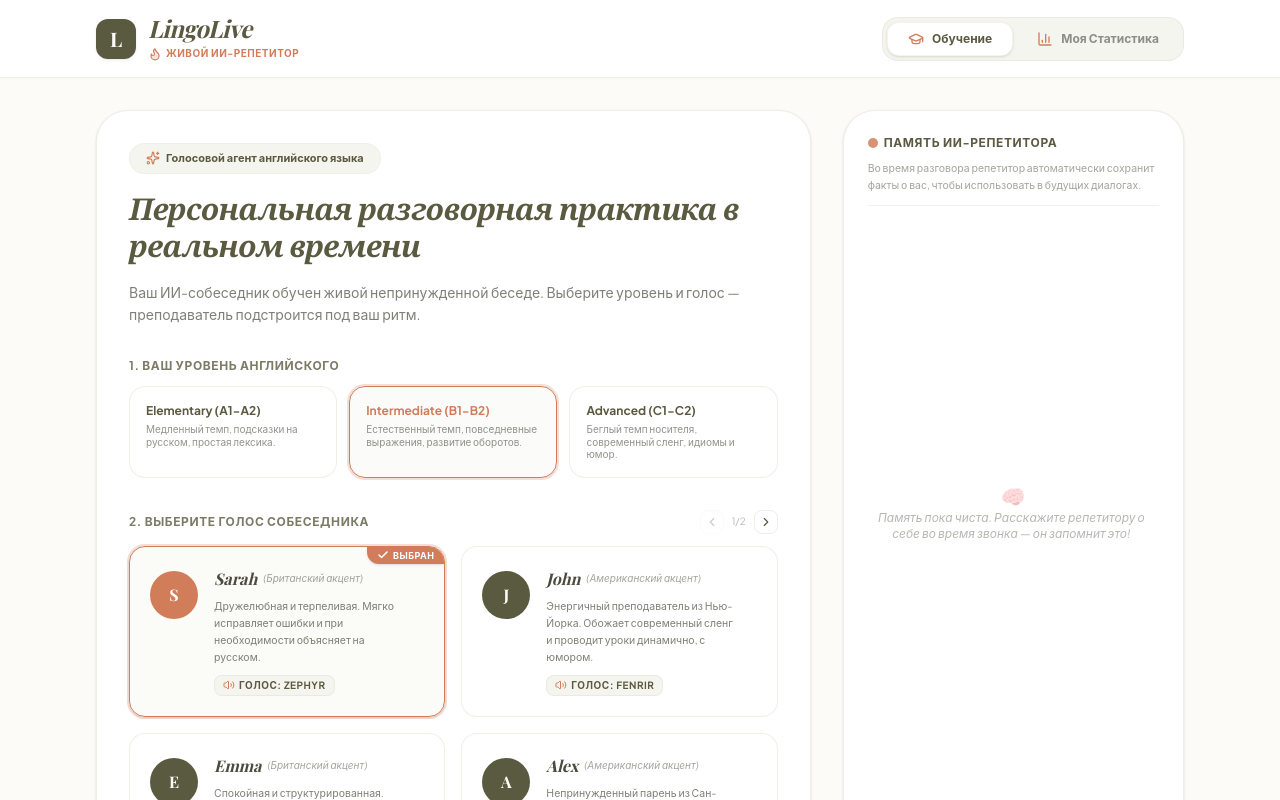
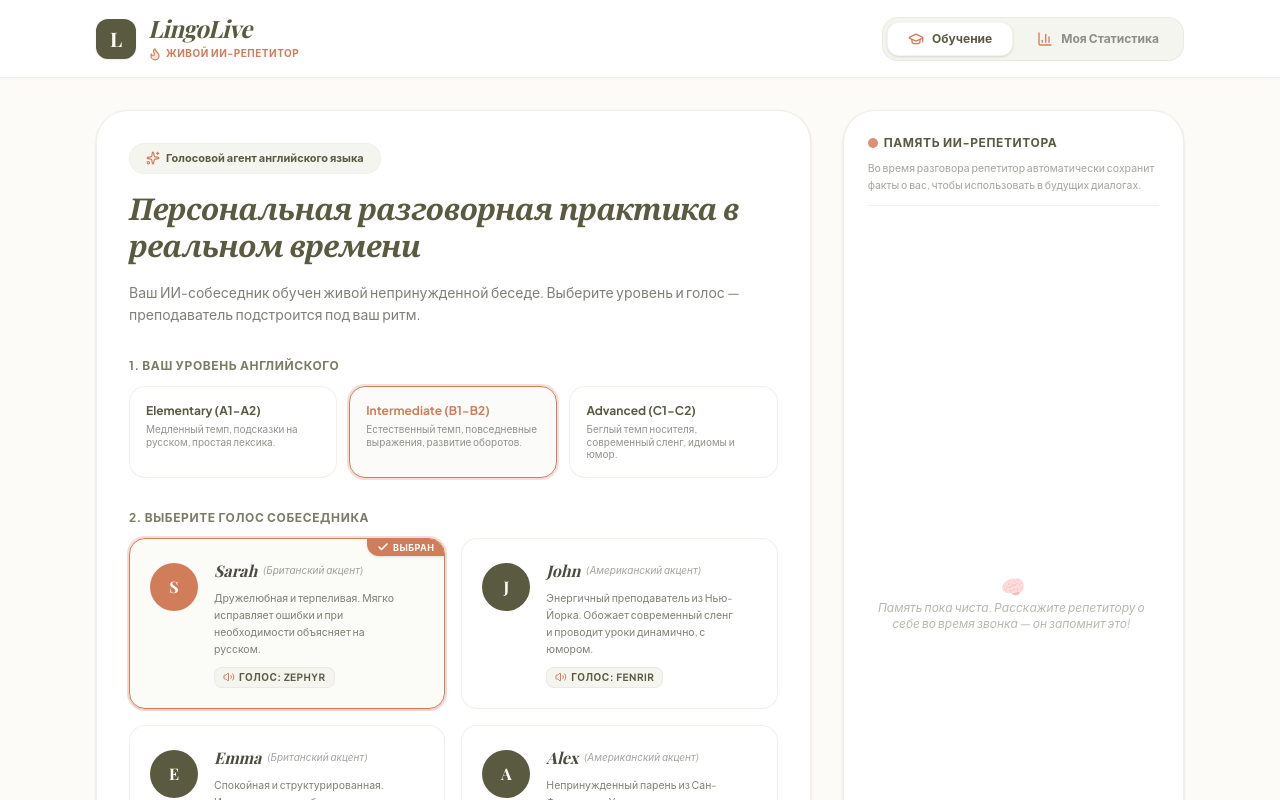
Before and after one commit to Karen-1992/LingoLive, a React (Vite) app: page / in a window 1280 px wide. Shown: the top 800 px of the page. Built offline with nearby package versions, Linux system fonts and the light colour scheme; a web font is replaced by a local one.

Commit message:
Show all voice options in one grid, remove pagination

```diff
--- a/src/components/LessonSetup.tsx
+++ b/src/components/LessonSetup.tsx
@@ -1,7 +1,6 @@
-import { useState } from "react";
 import { Teacher } from "../types";
 import { TEACHERS } from "../data/languages";
-import { Volume2, Trash2, Check, Plus, Sparkles, Play, ChevronLeft, ChevronRight } from "lucide-react";
+import { Volume2, Trash2, Check, Plus, Sparkles, Play } from "lucide-react";
 import { motion } from "motion/react";
 
 const LEVELS = [
@@ -30,7 +29,6 @@ const ACCENT_MAP: Record<string, string> = {
   en_marcus: "Британский акцент",
 };
 
-const PAGE_SIZE = 4;
 
 export default function LessonSetup({
   selectedLevel,
@@ -42,9 +40,6 @@ export default function LessonSetup({
   onAddManualFact,
   onStartCall,
 }: Props) {
-  const [teacherPage, setTeacherPage] = useState(0);
-  const totalPages = Math.ceil(TEACHERS.length / PAGE_SIZE);
-  const visibleTeachers = TEACHERS.slice(teacherPage * PAGE_SIZE, (teacherPage + 1) * PAGE_SIZE);
 
   return (
     <div className="grid grid-cols-1 lg:grid-cols-3 gap-8">
@@ -94,33 +89,12 @@ export default function LessonSetup({
 
           {/* Teacher / Voice selector */}
           <div className="space-y-3">
-            <div className="flex items-center justify-between">
-              <label className="text-xs font-bold uppercase tracking-wider text-brand-olive/80 block">
-                2. Выберите голос собеседника
-              </label>
-              {totalPages > 1 && (
-                <div className="flex items-center gap-1">
-                  <button
-                    onClick={() => setTeacherPage((p) => Math.max(0, p - 1))}
-                    disabled={teacherPage === 0}
-                    className="p-1 rounded-lg border border-brand-sand/60 hover:bg-brand-cream disabled:opacity-30 transition-all cursor-pointer"
-                  >
-                    <ChevronLeft className="w-3.5 h-3.5 text-brand-olive" />
-                  </button>
-                  <span className="text-[10px] text-brand-dark/40 px-1">{teacherPage + 1}/{totalPages}</span>
-                  <button
-                    onClick={() => setTeacherPage((p) => Math.min(totalPages - 1, p + 1))}
-                    disabled={teacherPage === totalPages - 1}
-                    className="p-1 rounded-lg border border-brand-sand/60 hover:bg-brand-cream disabled:opacity-30 transition-all cursor-pointer"
-                  >
-                    <ChevronRight className="w-3.5 h-3.5 text-brand-olive" />
-                  </button>
-                </div>
-              )}
-            </div>
+            <label className="text-xs font-bold uppercase tracking-wider text-brand-olive/80 block">
+              2. Выберите голос собеседника
+            </label>
 
             <div className="grid grid-cols-1 sm:grid-cols-2 gap-4">
-              {visibleTeachers.map((teacher) => {
+              {TEACHERS.map((teacher) => {
                 const isSelected = selectedTeacher.id === teacher.id;
                 const accent = ACCENT_MAP[teacher.id] ?? "Английский акцент";
                 return (
```
